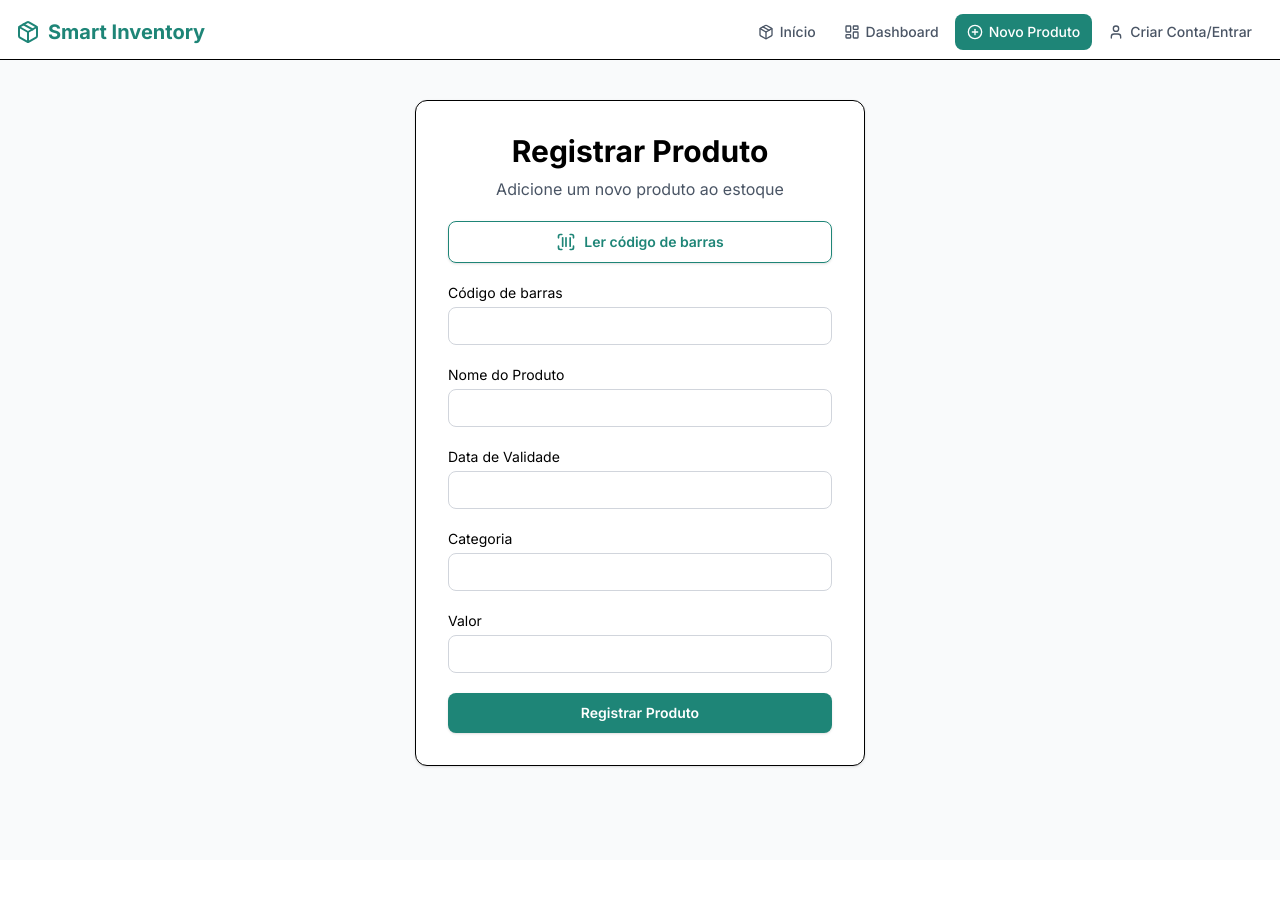
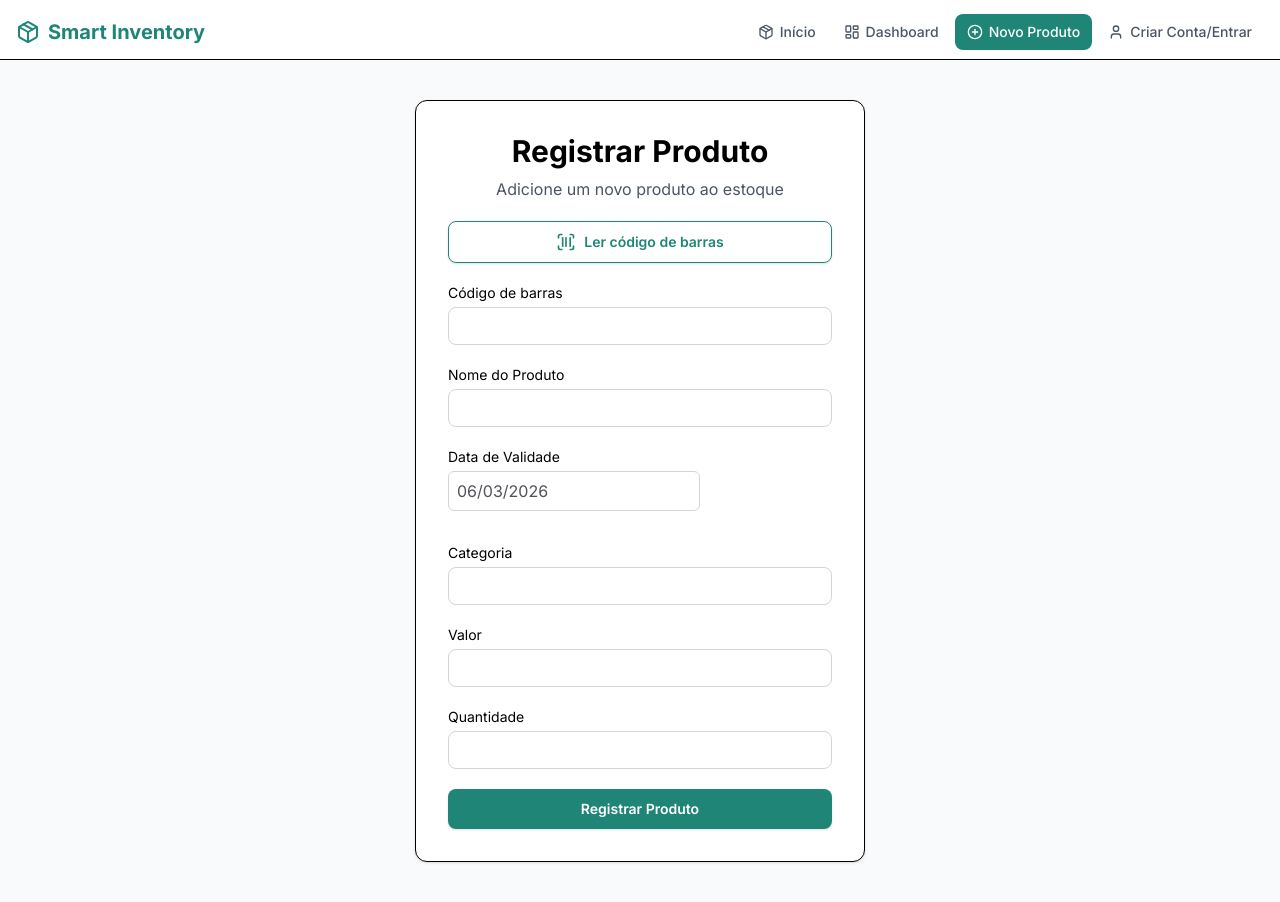
Before and after one commit to cnrnival/smart-inventory, a Next.js app: page /register-product in a window 1280 px wide. Before the commit the page ends 860 px from the top, so only its background shows below. Built offline with nearby package versions, Linux system fonts and the light colour scheme.

Commit message:
datepicker implementado
npm install react-dactepicker --save +  npm install date-fns + npm install @types/react-datepicker --save-dev

```diff
--- a/package.json
+++ b/package.json
@@ -9,9 +9,11 @@
     "lint": "eslint"
   },
   "dependencies": {
+    "date-fns": "^4.1.0",
     "lucide-react": "^0.577.0",
     "next": "16.1.6",
     "react": "19.2.3",
+    "react-datepicker": "^9.1.0",
     "react-dom": "19.2.3",
     "react-zxing": "^2.1.0",
     "recharts": "^3.7.0",
@@ -21,6 +23,7 @@
     "@tailwindcss/postcss": "^4",
     "@types/node": "^20",
     "@types/react": "^19",
+    "@types/react-datepicker": "^6.2.0",
     "@types/react-dom": "^19",
     "babel-plugin-react-compiler": "1.0.0",
     "eslint": "^9",
--- a/src/app/register-product/batch.tsx
+++ /dev/null
@@ -1,39 +0,0 @@
-'use client'
-
-import { use, useState } from "react";
-import { Label } from "recharts";
-
-export default function BatchPage(){
-
-    const [productName, setProductName] = useState('');
-    const [productSKU, setProductSKU] = useState('');
-    const [category, setCategory] = useState('');
-    const [productPrice, setProductPrice] = useState('');
-
-    function handleSubmit(e: React.FormEvent<HTMLFormElement>) {
-
-    }
-    return (
-        <div className="min-h-screen bg-gray-50">
-            <main className="container mx-auto flex items-center justify-center px-4 py-16">
-                <div className="w-full max-w-md rounded-xl border bg-white p-8 shadow-sm">
-                    <h1 className="text-center text-3xl font-bold">Registrar Produto</h1>
-                    <p className="mt-2 text-center text-gray-600">Adicione um novo produto ao estoque</p>
-                    <form onSubmit={handleSubmit} className="mt-8 space-y-5">
-                        <label htmlFor="productName" className="mb-1 block text-sm font-medium">SKU</label>
-                        <input type="text" className="border rounded-md py-2 px-3 focus:outline-none focus:ring-2 focus:ring-blue-500 w-full" onChange={(e)=> e.target.value} value={productName} />
-
-                        <label htmlFor="productNam" className="mb-1 block text-sm font-medium">Nome do Produto</label>
-                        <input type="text" className="border rounded-md py-2 px-3 focus:outline-none focus:ring-2 focus:ring-blue-500 w-full" onChange={(e)=> e.target.value} value={productSKU} />
-
-                        <label htmlFor="category" className="mb-1 block text-sm font-medium">Categoria</label>
-                        <input type="text" className="border rounded-md py-2 px-3 focus:outline-none focus:ring-2 focus:ring-blue-500 w-full" onChange={(e)=> e.target.value} value={category} />
-
-                        <label htmlFor="category" className="mb-1 block text-sm font-medium">Custo Unitário</label>
-                        <input type="text" className="border rounded-md py-2 px-3 focus:outline-none focus:ring-2 focus:ring-blue-500 w-full" onChange={(e)=> e.target.value} value={productPrice} />
-                    </form>
-                </div>
-            </main>
-        </div>
-    );
-}
--- a/src/app/register-product/page.tsx
+++ b/src/app/register-product/page.tsx
@@ -6,21 +6,29 @@ import { use, useState } from "react";
 import Link from "next/link";
 import { ScanBarcodeIcon } from 'lucide-react';
 import { BarcodeScanner } from "@/components/barcodescanner";
+import { DatePickerComponent } from "@/components/datepicker";
 
 export default function RegisterProductPage(){
 
+    const [barCode, setBarCode] = useState('');
     const [productName, setProductName] = useState('');
     // const [productSKU, setProductSKU] = useState('');
     const [category, setCategory] = useState('');
     const [productPrice, setProductPrice] = useState('');
-    const  [manufactureDate, setManufactureDate] = useState('');
-    const  [expirationDate, setExpirationDate] = useState('');
+    const  [expirationDate, setExpirationDate] = useState(new Date());
+    const [quantity, setQuantity] = useState('');
 
     const [openScanner, setOpenScanner] = useState(false);
 
-    function handleSubmit(e: React.FormEvent<HTMLFormElement>) {
+    function expirationDatePicker(newDate: Date){
+        // (newDate).toLocaleDateString('pt-BR')
+        setExpirationDate(newDate);
+    }
 
+    function handleSubmit() { // e: React.FormEvent<HTMLFormElement>
+        alert(expirationDate.toLocaleDateString('pt-BR'));
     }
+
     return (
         <div className="min-h-screen bg-gray-50">
             <main className="container mx-auto flex items-center justify-center px-4 py-10">
@@ -35,24 +43,28 @@ export default function RegisterProductPage(){
                             <p className=" text-sm font-semibold text-primary">Ler código de barras</p>
                         </button>
 
-                        <label htmlFor="manufactureDate" className="mb-1 block text-sm ">Código de barras</label>
-                        <input type="text" className="w-full rounded-lg border border-gray-300 bg-white px-3 py-2 text-sm outline-none focus:border-primary focus:ring-2 focus:ring-primary/20" onChange={(e)=> e.target.value} value={manufactureDate} />
+                        <label htmlFor="barcode" className="mb-1 block text-sm ">Código de barras</label>
+                        <input type="text" className="w-full rounded-lg border border-gray-300 bg-white px-3 py-2 text-sm outline-none focus:border-primary focus:ring-2 focus:ring-primary/20" onChange={(e)=> setBarCode(e.target.value)} value={barCode} />
 
                         <label htmlFor="productName" className="mb-1 block text-sm">Nome do Produto</label>
-                        <input type="text" className="w-full rounded-lg border border-gray-300 bg-white px-3 py-2 text-sm outline-none focus:border-primary focus:ring-2 focus:ring-primary/20" onChange={(e)=> e.target.value} value={productName} />
+                        <input type="text" className="w-full rounded-lg border border-gray-300 bg-white px-3 py-2 text-sm outline-none focus:border-primary focus:ring-2 focus:ring-primary/20" onChange={(e)=> setProductName(e.target.value)} value={productName} />
 
                         {/* <label htmlFor="productNam" className="mb-1 block text-sm font-medium">SKU</label>
                         <input type="text" className="border rounded-md py-2 px-3 focus:outline-none focus:ring-2 focus:ring-blue-500 w-full" onChange={(e)=> e.target.value} value={productSKU} /> */}
 
                          <label htmlFor="expirationDate" className="mb-1 block text-sm ">Data de Validade</label>
-                        <input type="text" className="w-full rounded-lg border border-gray-300 bg-white px-3 py-2 text-sm outline-none focus:border-primary focus:ring-2 focus:ring-primary/20" onChange={(e)=> e.target.value} value={expirationDate} />
+                         <DatePickerComponent expirationDatePicker={expirationDatePicker} selectedDate={expirationDate}/>
+                        {/* <input type="text" className="w-full rounded-lg border border-gray-300 bg-white px-3 py-2 text-sm outline-none focus:border-primary focus:ring-2 focus:ring-primary/20" onChange={(e)=> e.target.value} value={expirationDate} /> */}
 
                         <label htmlFor="category" className="mb-1 block text-sm">Categoria</label>
-                        <input type="text" className="w-full rounded-lg border border-gray-300 bg-white px-3 py-2 text-sm outline-none focus:border-primary focus:ring-2 focus:ring-primary/20" onChange={(e)=> e.target.value} value={category} />
+                        <input type="text" className="w-full rounded-lg border border-gray-300 bg-white px-3 py-2 text-sm outline-none focus:border-primary focus:ring-2 focus:ring-primary/20" onChange={(e)=> setCategory(e.target.value)} value={category} />
 
 
                         <label htmlFor="productPrice" className="mb-1 block text-sm">Valor</label>
-                        <input type="text" className="w-full rounded-lg border border-gray-300 bg-white px-3 py-2 text-sm outline-none focus:border-primary focus:ring-2 focus:ring-primary/20" onChange={(e)=> e.target.value} value={productPrice} />
+                        <input type="text" className="w-full rounded-lg border border-gray-300 bg-white px-3 py-2 text-sm outline-none focus:border-primary focus:ring-2 focus:ring-primary/20" onChange={(e)=> setProductPrice(e.target.value)} value={productPrice} />
+
+                        <label htmlFor="quantity" className="mb-1 block text-sm">Quantidade</label>
+                        <input type="text" className="w-full rounded-lg border border-gray-300 bg-white px-3 py-2 text-sm outline-none focus:border-primary focus:ring-2 focus:ring-primary/20" onChange={(e)=> setQuantity((e.target.value))} value={quantity} />
 
                         <button type="submit" className="w-full rounded-lg bg-primary px-4 py-2.5 text-sm font-semibold text-white shadow-sm transition-colors hover:bg-primary/90 bg-blue-600">
                             Registrar Produto
--- /dev/null
+++ b/src/components/datepicker.tsx
@@ -0,0 +1,30 @@
+import DatePicker from "react-datepicker";
+import "react-datepicker/dist/react-datepicker.css";
+import { registerLocale } from 'react-datepicker';
+import { ptBR } from 'date-fns/locale'
+import { useState } from "react";
+
+registerLocale('pt-BR', ptBR);
+
+type Prop = {
+    expirationDatePicker: (newDate: Date) => void;
+    selectedDate: Date;
+}
+
+export function DatePickerComponent({ expirationDatePicker, selectedDate }: Prop){
+
+    return (
+        <DatePicker
+            selected={selectedDate}
+            onChange={(newDate: Date | null)=> {
+                if(newDate){
+                    expirationDatePicker(newDate);
+                }
+            }}
+            locale={`pt-BR`}
+            className={`w-full h-[40px] border border-gray-300 rounded-md mb-3 text-zinc-600 text-md p-2`}
+            dateFormat={`dd/MM/yyyy`}
+            minDate={new Date()}
+        />
+    )
+}
```
Also changed, not shown: 1 other file (tests, documents, lock files or other folders).
